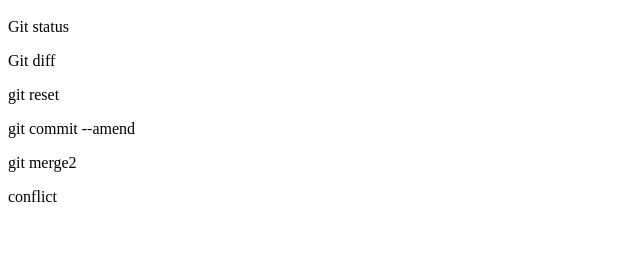
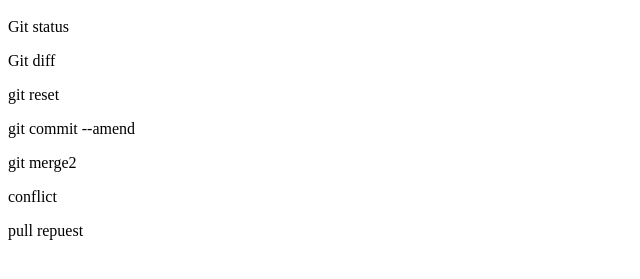
Before and after one commit to YutakaHub/git_tutorial, a plain HTML site: page index.html in a window 1280 px wide. Shown: the part 57-336 px from the top of the page, without its empty margins (0-640 px from the left). Drawn offline with Linux system fonts and the light colour scheme.

Commit message:
pull request を追記

```diff
--- a/index.html
+++ b/index.html
@@ -5,3 +5,4 @@
 <p>git commit --amend</p>
 <p>git merge2</p>
 <P>conflict</P>
+<P>pull repuest</P>
```
